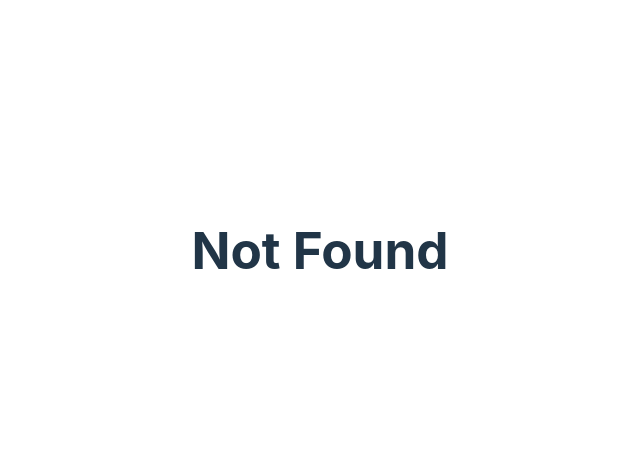
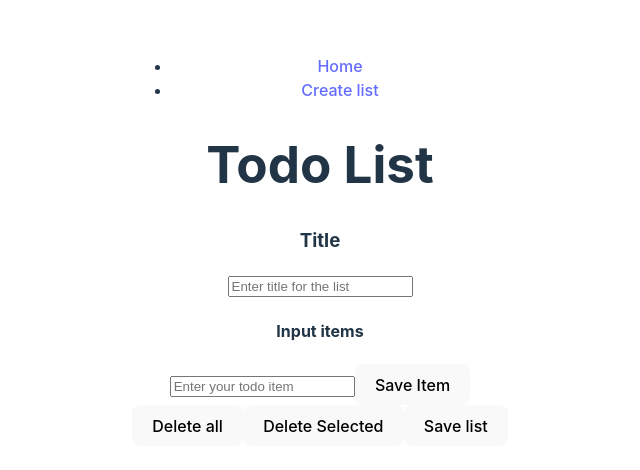
Before and after one commit to veshkovicd/Todo, a React (Vite) app: page /todo-list in a window 1280 px wide. Shown: the part 150-620 px from the top of the page, without its empty margins (320-960 px from the left). Built offline with nearby package versions, Linux system fonts and the light colour scheme.

Commit message:
useContext (#5)

```diff
--- a/src/App.jsx
+++ b/src/App.jsx
@@ -3,20 +3,23 @@ import './App.css'
 import { Route, Routes } from 'react-router';
 import Home from './pages/Home';
 import NotFound from './pages/NotFound.jsx';
+import { ListProvider } from "./components/ListContext.jsx"
+import NavBar from './components/ToDo/NavBar.jsx';
+
 
 function App() {
   return (
-    <>
 
-    <Routes>
-      <Route path='/' element={<Home />} />
-      <Route path='/TodoList' element={<Todo />} />
-      <Route path='*' element={<NotFound />} />
-    </Routes>
-    {/* <div>
-      <Todo />
-    </div> */}
-    </>
+    <ListProvider>
+      <NavBar />
+      <>
+        <Routes>
+          <Route path='/' element={<Home />} />
+          <Route path='/todo-list' element={<Todo />} />
+          <Route path='*' element={<NotFound />} />
+        </Routes>
+      </>
+    </ListProvider>
   );
 
 }
--- /dev/null
+++ b/src/components/ListContext.jsx
@@ -0,0 +1,21 @@
+import { createContext, useState } from "react";
+
+const ListContext = createContext();
+
+export function ListProvider({ children }) {
+
+    const [lists, setLists] = useState([]);
+
+    const addToList = (title, newList) => {
+        setLists((lists) => [...lists, { title, list: newList }]);
+    };
+
+
+    return (
+        <ListContext.Provider value={{ lists, addToList }}>
+            {children}
+        </ListContext.Provider>
+    );
+}
+
+export default ListContext;
--- a/src/components/ToDo/InputItem.jsx
+++ b/src/components/ToDo/InputItem.jsx
@@ -3,6 +3,7 @@ const InputItem = ({ value, onChange, onKeyDown, onClick }) => {
 
     return (
         <div>
+            <h4>Input items</h4>
             <input
                 type="text"
                 value={value}
@@ -10,7 +11,7 @@ const InputItem = ({ value, onChange, onKeyDown, onClick }) => {
                 onKeyDown={onKeyDown}
                 placeholder="Enter your todo item"
             />
-            <button onClick={onClick}>Save</button>
+            <button onClick={onClick}>Save Item</button>
         </div>
     );
 };
--- /dev/null
+++ b/src/components/ToDo/InputTtitle.jsx
@@ -0,0 +1,20 @@
+
+const InputTitle = ({ value, onChange, onKeyDown }) => {
+
+    return (
+        <div>
+            <h3>Title</h3>
+            <input
+                type="text"
+                value={value}
+                onChange={onChange}
+                onKeyDown={onKeyDown}
+                placeholder="Enter title for the list"
+            />
+            <br />
+
+        </div>
+    );
+};
+
+export default InputTitle;
--- /dev/null
+++ b/src/components/ToDo/NavBar.jsx
@@ -0,0 +1,21 @@
+import { Link } from "react-router-dom";
+
+const NavBar = () => {
+    return (
+		<ul>
+			<li>
+				<Link to={"/"}>
+					Home
+				</Link>
+			</li>
+
+			<li>
+				<Link to={"/todo-list"}>
+					Create list
+				</Link>
+			</li>
+		</ul>
+	);
+}
+
+export default NavBar;
--- a/src/components/ToDo/TodoList.jsx
+++ b/src/components/ToDo/TodoList.jsx
@@ -1,4 +1,5 @@
 import TodoItem from './ListItem';
+
 
 const TodoList = ({
     list,
--- a/src/components/ToDo/index.jsx
+++ b/src/components/ToDo/index.jsx
@@ -1,17 +1,37 @@
-import { useState } from 'react';
+import { useContext, useState } from 'react';
 import TodoList from './TodoList.jsx';
 import { v4 as uuidv4 } from 'uuid';
 import InputItem from './InputItem.jsx';
+import InputTitle from './InputTtitle.jsx';
+import ListContext from '../ListContext.jsx';
 
 
 const Todo = () => {
 
+    const { lists, addToList } = useContext(ListContext);
+
+
     const [inputTask, setInputTask] = useState('');
+    const [inputTitle, setInputTitle] = useState('');
     const [list, setList] = useState([]);
+    const [titles, setTitles] = useState([]);
     const [selectedItemsArray, setSelectedItemsArray] = useState([]);
 
+    console.log('context lists: ', lists)
     const handleInputChange = (event) => {
         setInputTask(event.target.value);
+    };
+    const handleInputTitleChange = (event) => {
+        setInputTitle(event.target.value);
+    };
+    const handleSaveList = () => {
+        if (inputTitle.trim() !== '') {
+            const newList = list.map(item => ({ id: uuidv4(), content: item.value }));
+            addToList(inputTitle, newList);
+            setInputTitle('');
+            setList([]);
+
+        }
     };
 
     const handleSaveTodoItem = () => {
@@ -22,6 +42,16 @@ const Todo = () => {
             };
             setList([...list, newItem]);
             setInputTask('');
+        }
+    };
+    const handleSaveTitle = () => {
+        if (inputTitle.trim() !== '') {
+            const newTitle = {
+                id: uuidv4(),
+                value: inputTitle,
+            };
+            setTitles([...titles, newTitle]);
+            setInputTitle(' ');
         }
     };
 
@@ -50,6 +80,12 @@ const Todo = () => {
     return (
         <>
             <h1>Todo List</h1>
+
+            <InputTitle value={inputTitle}
+                onChange={handleInputTitleChange}
+                onKeyDown={handleOnEnterPressed}
+                onClick={handleSaveTitle}
+            />
             <InputItem value={inputTask}
                 onChange={handleInputChange}
                 onKeyDown={handleOnEnterPressed}
@@ -57,6 +93,7 @@ const Todo = () => {
             />
             <button onClick={handleDeleteAll}>Delete all</button>
             <button onClick={handleDeleteSelectedTodos}>Delete Selected</button>
+            <button onClick={handleSaveList}>Save list</button>
             <TodoList
                 list={list}
                 handleDeleteTodoItem={handleDeleteTodoItem}
--- a/src/pages/Home.jsx
+++ b/src/pages/Home.jsx
@@ -1,7 +1,26 @@
-export default function Home() {
+import { useContext } from 'react';
+import ListContext from '../components/ListContext';
 
-    return (
+const Home = () => {
 
-        <h1>Home Page</h1>
-    );
-}
+  const { lists } = useContext(ListContext);
+  console.log('context list:', lists)
+
+  return (
+    <div>
+      <h1>All Lists</h1>
+      {lists.map((list, index) => (
+        <div key={index}>
+          <h3>{list.title}</h3>
+          <ul>
+            {list.list.map((list) => (
+              <li key={list.id}>{list.content}</li>
+            ))}
+          </ul>
+        </div>
+      ))}
+    </div>
+  );
+};
+
+export default Home;
```
